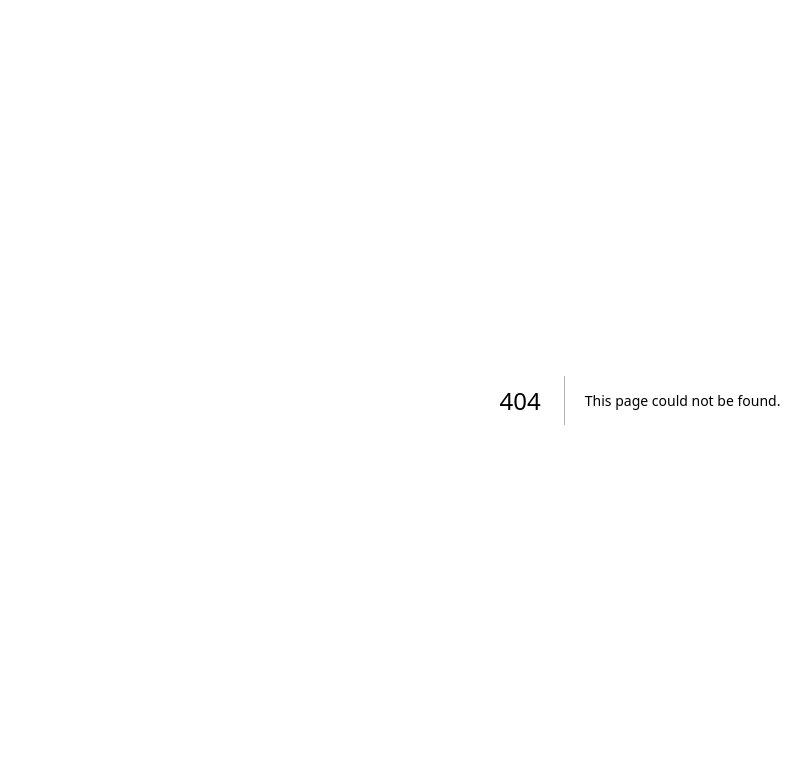
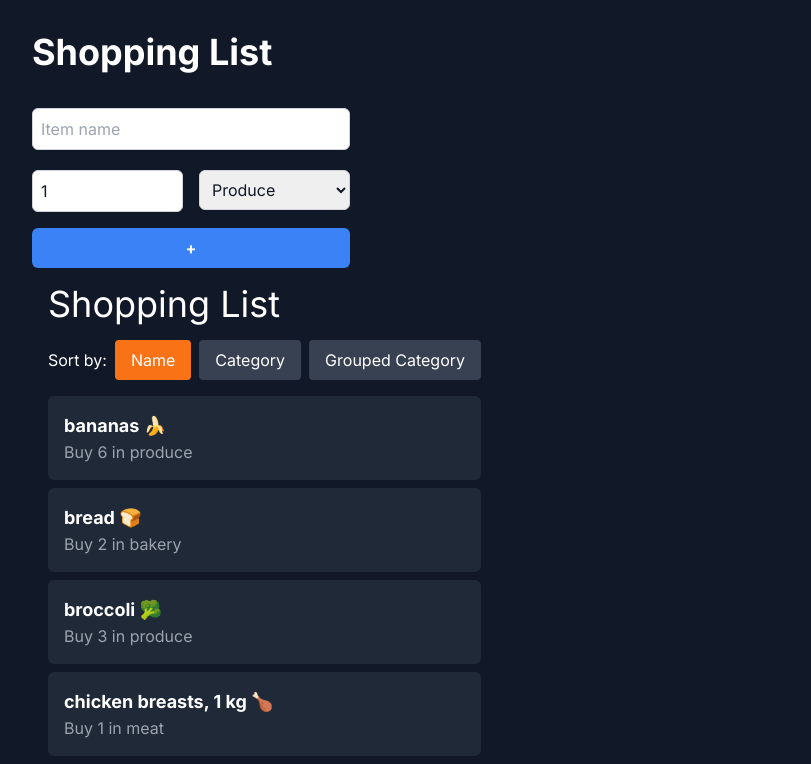
Before and after one commit to Guneetjassi/cprg306-assignments, a Next.js app: page /week-6 in a window 1280 px wide. Before the commit this address had no page. Shown: the top 764 px of the page, without its empty margins (0-811 px from the left). Built offline with nearby package versions, Linux system fonts and the light colour scheme.

Commit message:
Add Week 6 project

```diff
--- a/app/page.js
+++ b/app/page.js
@@ -1,4 +1,3 @@
-// app/page.js
 import React from 'react';
 import Link from 'next/link';
 
@@ -27,6 +26,11 @@ const HomePage = () => {
             Week 5 Assignment
           </Link>
         </li>
+        <li className="mb-4">
+          <Link href="/week-6">
+            Week 6 Assignment
+          </Link>
+        </li>
       </ul>
     </div>
   );
--- /dev/null
+++ b/app/week-6/item-list.js
@@ -0,0 +1,69 @@
+'use client';
+
+import React, { useState } from 'react';
+import Item from './item.js';
+import items from './items.json';
+
+const ItemList = () => {
+  const [sortBy, setSortBy] = useState('name');
+
+  const sortedItems = [...items].sort((a, b) => {
+    if (sortBy === 'name') return a.name.localeCompare(b.name);
+    if (sortBy === 'category') return a.category.localeCompare(b.category);
+    return 0;
+  });
+
+  const groupedItems = sortedItems.reduce((groups, item) => {
+    if (!groups[item.category]) {
+      groups[item.category] = [];
+    }
+    groups[item.category].push(item);
+    return groups;
+  }, {});
+
+  const renderItems = () => {
+    if (sortBy === 'groupedCategory') {
+      return Object.keys(groupedItems).sort().map((category) => (
+        <div key={category} className="mb-4">
+          <h2 className="capitalize text-xl font-bold mb-2">{category}</h2>
+          {groupedItems[category].sort((a, b) => a.name.localeCompare(b.name)).map((item) => (
+            <Item key={item.id} item={item} />
+          ))}
+        </div>
+      ));
+    }
+    return sortedItems.map((item) => <Item key={item.id} item={item} />);
+  };
+
+  return (
+    <div className="min-h-screen bg-gray-900 text-white p-4">
+      <h1 className="text-4xl mb-4">Shopping List</h1>
+      <div className="flex items-center mb-4">
+        <span className="mr-2">Sort by:</span>
+        <button
+          className={`mr-2 py-2 px-4 rounded ${sortBy === 'name' ? 'bg-orange-500' : 'bg-gray-700'}`}
+          onClick={() => setSortBy('name')}
+        >
+          Name
+        </button>
+        <button
+          className={`mr-2 py-2 px-4 rounded ${sortBy === 'category' ? 'bg-orange-500' : 'bg-gray-700'}`}
+          onClick={() => setSortBy('category')}
+        >
+          Category
+        </button>
+        <button
+          className={`py-2 px-4 rounded ${sortBy === 'groupedCategory' ? 'bg-orange-500' : 'bg-gray-700'}`}
+          onClick={() => setSortBy('groupedCategory')}
+        >
+          Grouped Category
+        </button>
+      </div>
+      <div>
+        {renderItems()}
+      </div>
+    </div>
+  );
+};
+
+export default ItemList;
--- /dev/null
+++ b/app/week-6/item.js
@@ -0,0 +1,16 @@
+// app/week-6/item.js
+import React from 'react';
+
+const Item = ({ item }) => {
+  return (
+    <div className="bg-gray-800 p-4 mb-2 rounded-md">
+      <div className="flex items-center">
+        <span className="text-lg font-bold">{item.name}</span>
+        {item.emoji && <span className="ml-2">{item.emoji}</span>}
+      </div>
+      <div className="text-gray-400">Buy {item.quantity} in {item.category}</div>
+    </div>
+  );
+};
+
+export default Item;
--- /dev/null
+++ b/app/week-6/items.json
@@ -0,0 +1,74 @@
+[
+    {
+      "id": "1h2GJKH12gkHG31h1H",
+      "name": "milk, 4 L 🥛",
+      "quantity": 1,
+      "category": "dairy"
+    },
+    {
+      "id": "2KJH3k2j3H1k2J3K1H",
+      "name": "bread 🍞",
+      "quantity": 2,
+      "category": "bakery"
+    },
+    {
+      "id": "3h2KJH3k2j3H1k2J3",
+      "name": "eggs, dozen 🥚",
+      "quantity": 2,
+      "category": "dairy"
+    },
+    {
+      "id": "4k2J3K1H2GJKH12gk",
+      "name": "bananas 🍌",
+      "quantity": 6,
+      "category": "produce"
+    },
+    {
+      "id": "5H1h1H2KJH3k2j3H",
+      "name": "broccoli 🥦",
+      "quantity": 3,
+      "category": "produce"
+    },
+    {
+      "id": "6H1k2J3K1H2GJKH1",
+      "name": "chicken breasts, 1 kg 🍗",
+      "quantity": 1,
+      "category": "meat"
+    },
+    {
+      "id": "7gkHG31h1H2KJH3k",
+      "name": "pasta sauce 🍝",
+      "quantity": 3,
+      "category": "canned goods"
+    },
+    {
+      "id": "8j3H1k2J3K1H2GJK",
+      "name": "spaghetti, 454 g 🍝",
+      "quantity": 2,
+      "category": "dry goods"
+    },
+    {
+      "id": "9H12gkHG31h1H2KJ",
+      "name": "toilet paper, 12 pack 🧻",
+      "quantity": 1,
+      "category": "household"
+    },
+    {
+      "id": "10H3k2j3H1k2J3K1",
+      "name": "paper towels, 6 pack",
+      "quantity": 1,
+      "category": "household"
+    },
+    {
+      "id": "11k2J3K1H2GJKH12",
+      "name": "dish soap 🍽️",
+      "quantity": 1,
+      "category": "household"
+    },
+    {
+      "id": "12GJKH12gkHG31h1",
+      "name": "hand soap 🧼",
+      "quantity": 4,
+      "category": "household"
+    }
+  ]
--- /dev/null
+++ b/app/week-6/new-item.js
@@ -0,0 +1,82 @@
+'use client';
+
+import React, { useState } from 'react';
+
+const NewItem = () => {
+  const [name, setName] = useState('');
+  const [quantity, setQuantity] = useState(1);
+  const [category, setCategory] = useState('produce');
+
+  const handleSubmit = (e) => {
+    e.preventDefault();
+    const item = { name, quantity, category };
+    console.log(item);
+    alert(`Name: ${name}, Quantity: ${quantity}, Category: ${category}`);
+    setName('');
+    setQuantity(1);
+    setCategory('produce');
+  };
+
+  return (
+    <form onSubmit={handleSubmit} className="space-y-4">
+      <div className="mb-4">
+        <label htmlFor="name" className="sr-only">Item name</label>
+        <input
+          type="text"
+          id="name"
+          placeholder="Item name"
+          value={name}
+          onChange={(e) => setName(e.target.value)}
+          required
+          className="mt-1 block w-full border border-gray-300 rounded-md shadow-sm p-2 text-gray-900"
+        />
+      </div>
+      <div className="grid grid-cols-2 gap-4 mb-4">
+        <div>
+          <label htmlFor="quantity" className="sr-only">Quantity</label>
+          <input
+            type="number"
+            id="quantity"
+            min="1"
+            max="99"
+            value={quantity}
+            onChange={(e) => setQuantity(Number(e.target.value))}
+            required
+            className="mt-1 block w-full border border-gray-300 rounded-md shadow-sm p-2 text-gray-900"
+          />
+        </div>
+        <div>
+          <label htmlFor="category" className="sr-only">Category</label>
+          <select
+            id="category"
+            value={category}
+            onChange={(e) => setCategory(e.target.value)}
+            className="mt-1 block w-full border border-gray-300 rounded-md shadow-sm p-2 text-gray-900"
+          >
+            <option value="produce">Produce</option>
+            <option value="dairy">Dairy</option>
+            <option value="bakery">Bakery</option>
+            <option value="meat">Meat</option>
+            <option value="frozen foods">Frozen Foods</option>
+            <option value="canned goods">Canned Goods</option>
+            <option value="dry goods">Dry Goods</option>
+            <option value="beverages">Beverages</option>
+            <option value="snacks">Snacks</option>
+            <option value="household">Household</option>
+            <option value="other">Other</option>
+          </select>
+        </div>
+      </div>
+      <div>
+        <button
+          type="submit"
+          className="w-full bg-blue-500 text-white font-bold py-2 px-4 rounded-md hover:bg-blue-700"
+        >
+          +
+        </button>
+      </div>
+    </form>
+  );
+};
+
+export default NewItem;
--- /dev/null
+++ b/app/week-6/page.js
@@ -0,0 +1,25 @@
+// app/week-6/page.js
+"use client";
+
+import { useState } from "react";
+import NewItem from "./new-item";
+import ItemList from "./item-list";
+import itemsData from "./items.json";
+
+const Page = () => {
+  const [items, setItems] = useState(itemsData);
+
+  const handleAddItem = (newItem) => {
+    setItems([...items, newItem]);
+  };
+
+  return (
+    <main className="flex flex-col items-start justify-start min-h-screen p-8 bg-gray-900 text-white">
+      <h1 className="text-4xl font-bold mb-8">Shopping List</h1>
+      <NewItem onAddItem={handleAddItem} />
+      <ItemList items={items} />
+    </main>
+  );
+};
+
+export default Page;
```
